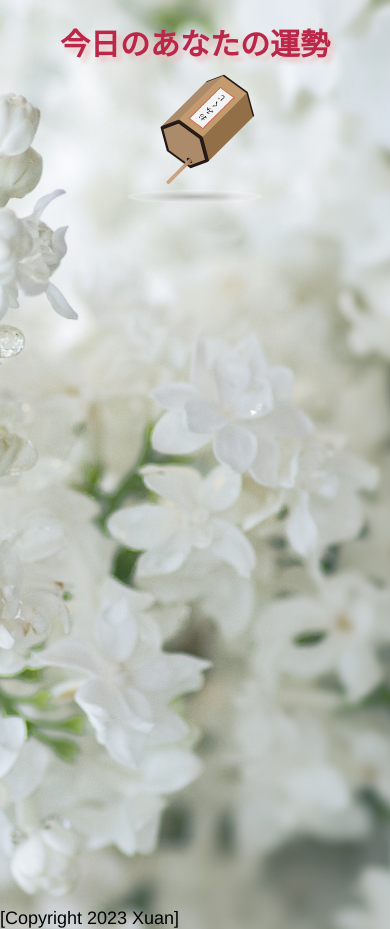
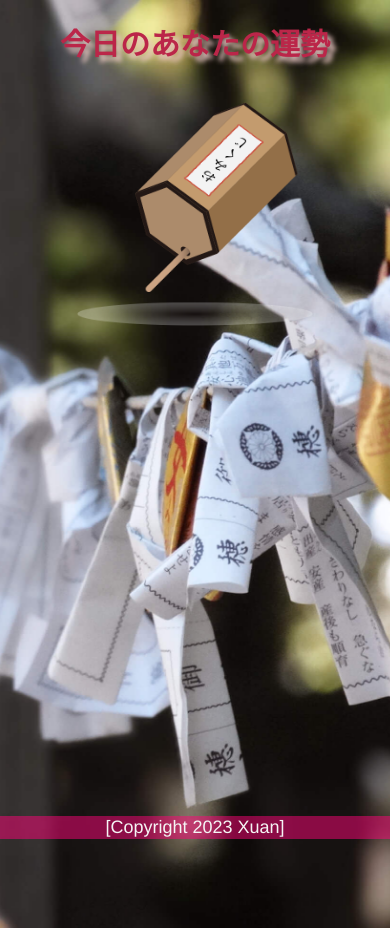
Before and after one commit to spring3989/mobileapp, a plain HTML site: page 01_omikuji3/omikuji.html in a window 390 px wide. Drawn offline with nearby package versions, Linux system fonts and the light colour scheme.

Commit message:
Add files via upload

```diff
--- a/01_omikuji3/css/omikuji.css
+++ b/01_omikuji3/css/omikuji.css
@@ -17,7 +17,7 @@ Arial,
     Meiryo,
     sans-serif;
     /*background: rgb(227, 215, 208);*/
-background-image: url(../img/yoksel-zok-3sgzxI3iQVw-unsplash.jpg);
+    background-image: url(../img/omikuji_background.jpg);
     overflow: hidden;
     background-size: cover;
     /*background-repeat: no-repeat;*/
@@ -51,7 +51,7 @@ p{
 
     #btn1{
         position: relative;
-        margin: 0px auto;
+        margin: 20px auto;
         width: 280px;
         height: 280px;
         background-image: url(../img/omikuji3.png);
@@ -83,9 +83,9 @@ p{
     #omikujiText{
         position:relative;
         margin: 10px auto;
-        /* font-weight: 800;
+        /*font-weight: 800;
         text-shadow: 3px  3px 3px rgb(232, 197, 194);
-        transition: 1s; */
+        transition: 1s;*/
     }
 
     .omikujiPaper{
@@ -103,7 +103,7 @@ p{
         }
     }
 
-    footer{
+    footer {
         position: absolute;
         bottom: 5px;
         width: 100%;
@@ -182,8 +182,8 @@ p{
             font-size: 30px;
         }
         #btn1{
-        width: 150px;
-        height: 280px;
+            width: 260px;
+            height: 260px;
         }
         #omikujiText{
             margin: 30px;
--- a/01_omikuji3/js/omikuji.js
+++ b/01_omikuji3/js/omikuji.js
@@ -2,10 +2,6 @@
 
 let n = "";
 let nBefore = "";
-
-
-resultText.length =
-
 
 window.addEventListener("DOMContentLoaded",
 function(){
@@ -50,19 +46,30 @@ btn1.addEventListener("click",
             soundControl("end","");
         }
 
-let resultText = ["img/daikichi.png","img/chukichi.png","img/syokichi.png","img/suekichi.png","img/daikyo.png",];
-let resultMaxSpeed = [10,10,8,5,5,5];
+        let resultText = ["img/daikichi.png","img/chukichi.png","img/syokichi.png","img/suekichi.png","img/daikyo.png"];
+        let resultMaxSpeed = [10,10,8,5,5];
         let resultMaxSize = [30,30,30,40,30];
         let resultImage = ["img/sakura_hanabira.png","img/water1.png","img/redLeaves2.png","img/snowflakes.png","img/star.png"];
         let resultSound = ["sound/omikuji_sound1.mp3","sound/omikuji_sound2.mp3","sound/omikuji_sound3.mp3","sound/omikuji_sound4.mp3","sound/omikuji_sound5.mp3"];
 
-/*let n =Math.floor(Math.random() * resultText.length);*/
+        /*let resultText = ["大吉","吉","中吉","小吉","末吉","凶"];
+let resultColor = ["#ff0000","#c555555","#ff1493","#ff69b4","ff8c00","#1e90ff"];
+let resultFontSize = ["90px","80px","70px","60px","50px","40px"];
+let resultMaxSpeed = [10,10,8,5,5,5];
+let resultMaxSize = [50,30,20,15,20,20];
+let resultImage = ["img/sakura_hanabira.png","img/leaf.png","img/butterfly2.png","img/star.png","img/redLeaves5.png","img/redLeaves10.png"];
+let resultSound = ["sound/omikuji_sound1.mp3","sound/omikuji_sound2.mp3","sound/omikuji_sound3.mp3","sound/omikuji_sound4.mp3","sound/omikuji_sound4.mp3","sound/omikuji_sound5.mp3"];
+
+        let n =Math.floor(Math.random() * resultText.length);*/
 
         while ( n === nBefore ){
             n =Math.floor(Math.random() * resultText.length);
         }
-n = nBefore;
+            nBefore = n;
 
+        /*omikujiText.textContent = resultText[n];
+        omikujiText.style.color = resultColor[n];
+        omikujiText.style.fontSize = resultFontSize[n];*/
 
         omikujiTextImage.src = resultText[n];
         omikujiTextImage.classList.add("omikujiPaper");
@@ -92,12 +99,12 @@ soundEndflag = "1";
                     image : resultImage[n],
                 });
             });
+
         },
          "200"
    );
-    },false
+ }, false
 );
-
 
 let w_sound
 let music
--- a/01_omikuji3/omikuji.html
+++ b/01_omikuji3/omikuji.html
@@ -19,10 +19,10 @@
         </div>
     </div>
 
-    <fooder>
+    <footer>
         <p>[Copyright 2023 Xuan]</p>
 
-    </fooder>
+    </footer>
 
     <script src="https://ajax.googleapis.com/ajax/libs/jquery/1.12.0/jquery.min.js"></script>
     <script src="https://unpkg.com/scrollreveal"></script>
```
Lines whose indentation alone changed are shown as unchanged.
